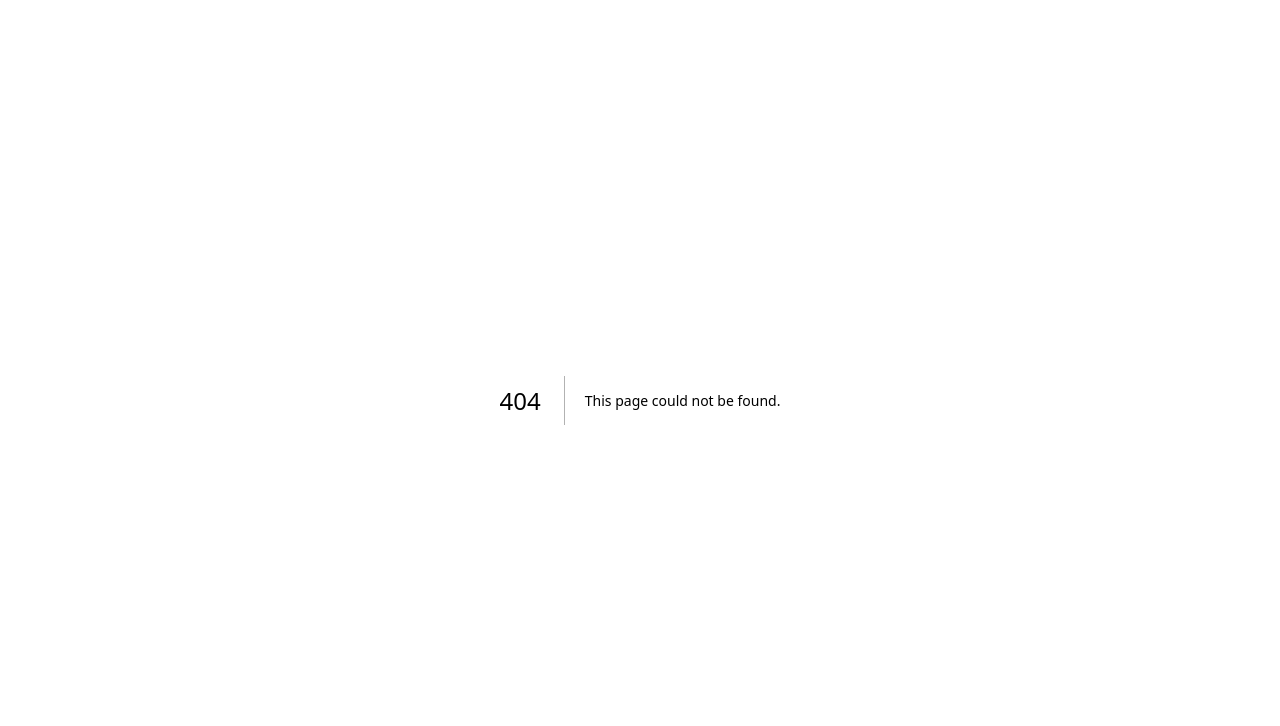
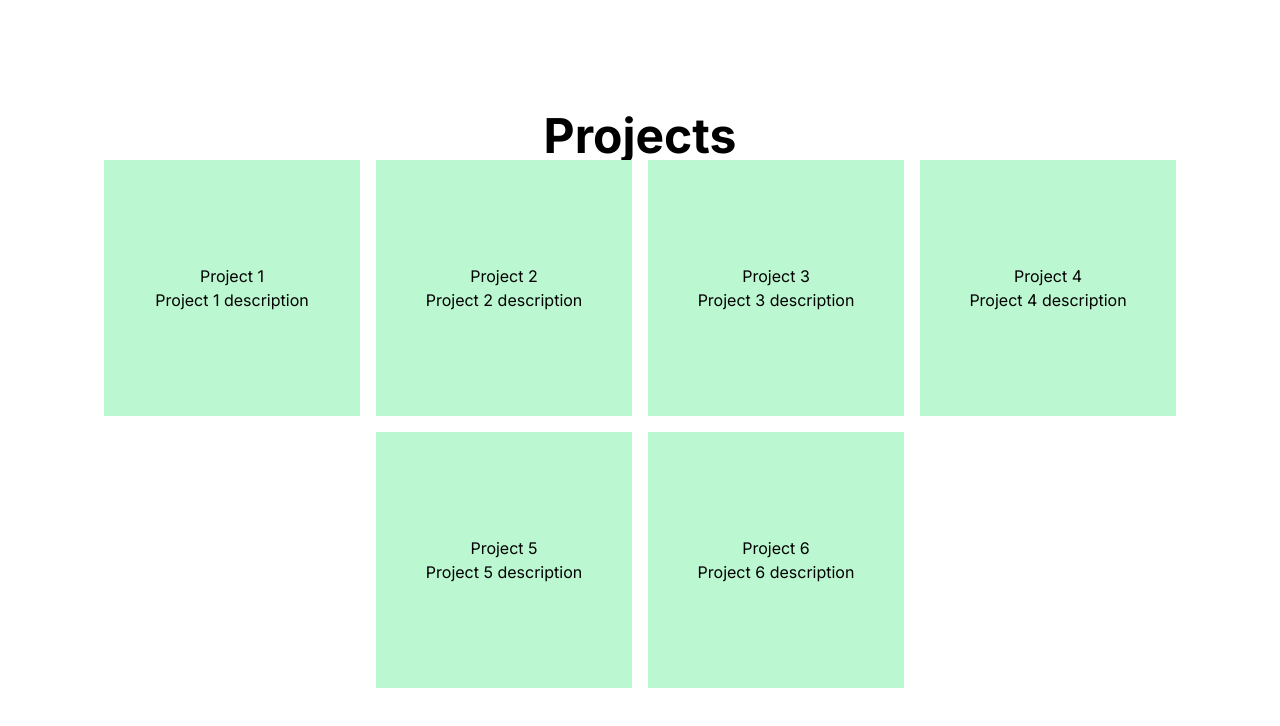
Before and after one commit to Gavinpiy/portfolio, a Next.js app in the folder portfolio/: page /Projects in a window 1280 px wide. Before the commit this address had no page. Shown: the top 726 px of the page. Built offline with nearby package versions, Linux system fonts and the light colour scheme.

Commit message:
page routing

```diff
--- /dev/null
+++ b/portfolio/app/About/page.jsx
@@ -0,0 +1,10 @@
+const About = () => {
+    return (
+        <div className="pt-16">
+            <h1>About Me</h1>
+            <p>My name is John Doe. I am a web developer.</p>
+        </div>
+      );
+}
+
+export default About;
--- /dev/null
+++ b/portfolio/app/Contact/page.jsx
@@ -0,0 +1,27 @@
+const Contact = () => {
+  return (
+    <section
+      id="contact"
+      className="flex flex-col items-center justify-center w-full h-screen bg-gray-200"
+    >
+      <h2 className="text-4xl font-bold">Contact</h2>
+      <p className="text-xl">Get in touch.</p>
+      <div className="flex gap-4">
+        <a
+          href="gavin.yip88@gmail.com"
+          className="bg-blue-500 hover:bg-blue-700 text-white font-bold py-2 px-4 rounded"
+        >
+          Email
+        </a>
+        <a
+          href="www.linkedin.com/in/gavin-yip"
+          className="bg-blue-500 hover:bg-blue-700 text-white font-bold py-2 px-4 rounded"
+        >
+          LinkedIn
+        </a>
+      </div>
+    </section>
+  );
+};
+
+export default Contact;
--- /dev/null
+++ b/portfolio/app/Projects/page.jsx
@@ -0,0 +1,38 @@
+const Projects = () => {
+  return (
+    <section
+      id="projects"
+      className="flex flex-col items-center justify-center w-full h-screen"
+    >
+      <h1 className="text-5xl font-bold">Projects</h1>
+      <div className="flex flex-wrap justify-center gap-4">
+        <div className="flex flex-col items-center justify-center w-64 h-64 bg-green-200">
+          <h1>Project 1</h1>
+          <p>Project 1 description</p>
+        </div>
+        <div className="flex flex-col items-center justify-center w-64 h-64 bg-green-200">
+          <h1>Project 2</h1>
+          <p>Project 2 description</p>
+        </div>
+        <div className="flex flex-col items-center justify-center w-64 h-64 bg-green-200">
+          <h1>Project 3</h1>
+          <p>Project 3 description</p>
+        </div>
+        <div className="flex flex-col items-center justify-center w-64 h-64 bg-green-200">
+          <h1>Project 4</h1>
+          <p>Project 4 description</p>
+        </div>
+        <div className="flex flex-col items-center justify-center w-64 h-64 bg-green-200">
+          <h1>Project 5</h1>
+          <p>Project 5 description</p>
+        </div>
+        <div className="flex flex-col items-center justify-center w-64 h-64 bg-green-200">
+          <h1>Project 6</h1>
+          <p>Project 6 description</p>
+        </div>
+      </div>
+    </section>
+  );
+};
+
+export default Projects;
--- a/portfolio/components/About.jsx
+++ /dev/null
@@ -1,10 +0,0 @@
-const About = () => {
-  return (
-    <div className="pt-16">
-      <h1>About Me</h1>
-      <p>My name is John Doe. I am a web developer.</p>
-    </div>
-  );
-};
-
-export default About;
--- a/portfolio/components/Contact.jsx
+++ /dev/null
@@ -1,11 +0,0 @@
-const Contact = () => {
-  return (
-    <div>
-      <p>Contact Information</p>
-      <p>Linkdin</p>
-      <p>Github</p>
-    </div>
-  );
-};
-
-export default Contact;
--- a/portfolio/components/Header.jsx
+++ b/portfolio/components/Header.jsx
@@ -2,8 +2,8 @@ const Header = () => {
   return (
     <header className="flex gap-4 items-center w-full justify-center bg-green-200 p-4 fixed">
       <h1>Home</h1>
+      <h1>About</h1>
       <h1>Projects</h1>
-      <h1>About</h1>
       <h1>Contact</h1>
     </header>
   );
--- /dev/null
+++ b/portfolio/components/Navigation.jsx
@@ -0,0 +1,38 @@
+
+import React from 'react';
+import { Link, animateScroll as scroll } from 'react-scroll';
+
+const Navigation = () => {
+  const scrollToTop = () => {
+    scroll.scrollToTop();
+  };
+
+  return (
+    <nav>
+      <ul>
+        <li>
+          <Link to="home" smooth={true} duration={500}>
+            Home
+          </Link>
+        </li>
+        <li>
+          <Link to="about" smooth={true} duration={500}>
+            About
+          </Link>
+        </li>
+        <li>
+          <Link to="projects" smooth={true} duration={500}>
+            Projects
+          </Link>
+        </li>
+        <li>
+          <Link to="contact" smooth={true} duration={500}>
+            Contact
+          </Link>
+        </li>
+      </ul>
+    </nav>
+  );
+};
+
+export default Navigation;
--- a/portfolio/components/Projects.jsx
+++ /dev/null
@@ -1,12 +0,0 @@
-const Projects = () => {
-  return (
-    <div>
-      <h1>Projects</h1>
-      <p>Project 1</p>
-      <p>Project 2</p>
-      <p>Project 3</p>
-    </div>
-  );
-};
-
-export default Projects;
```
Also changed, not shown: package.json (added, +8 -0 lines), portfolio/package.json (+6 -5 lines), 2 other files (tests, documents, lock files or other folders).
